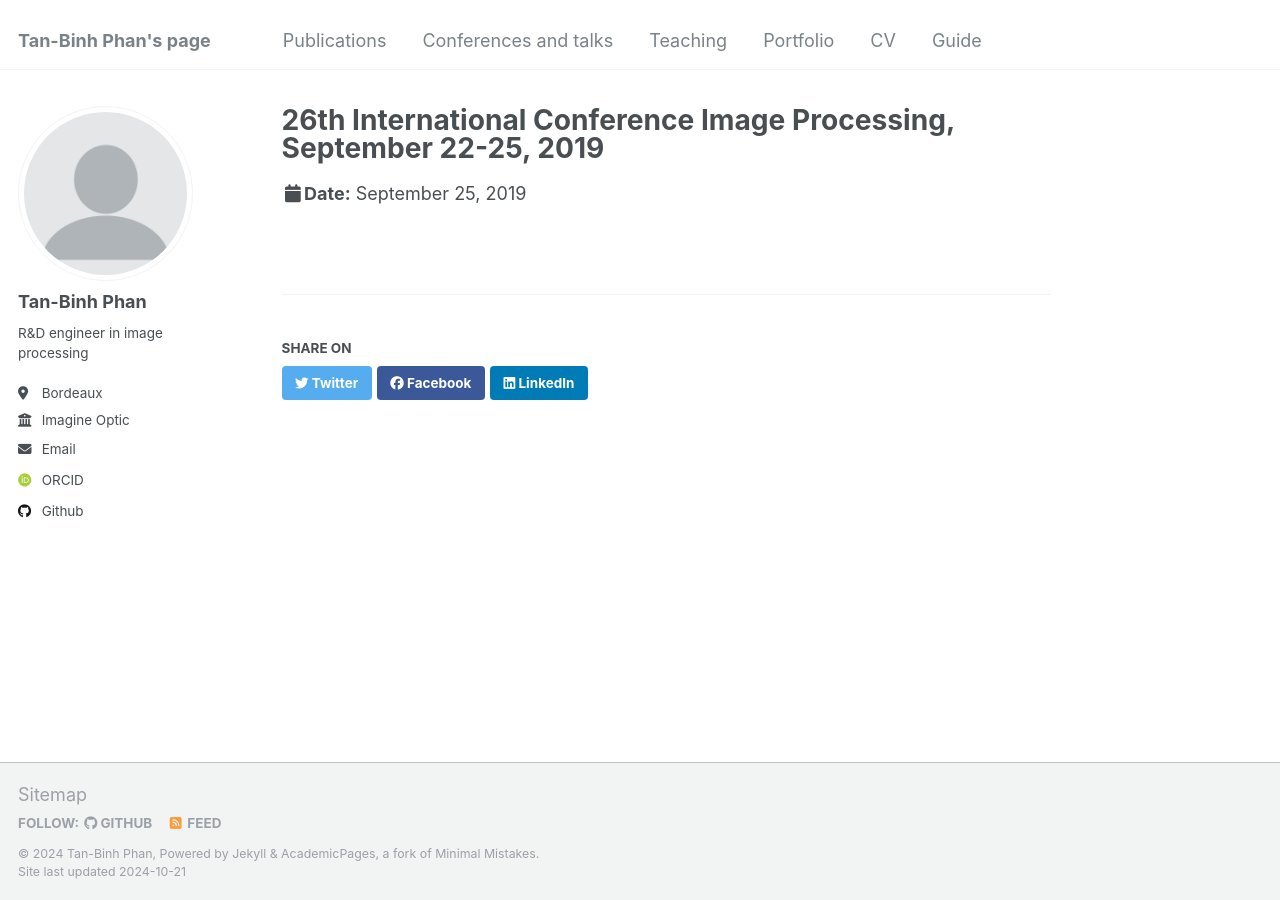
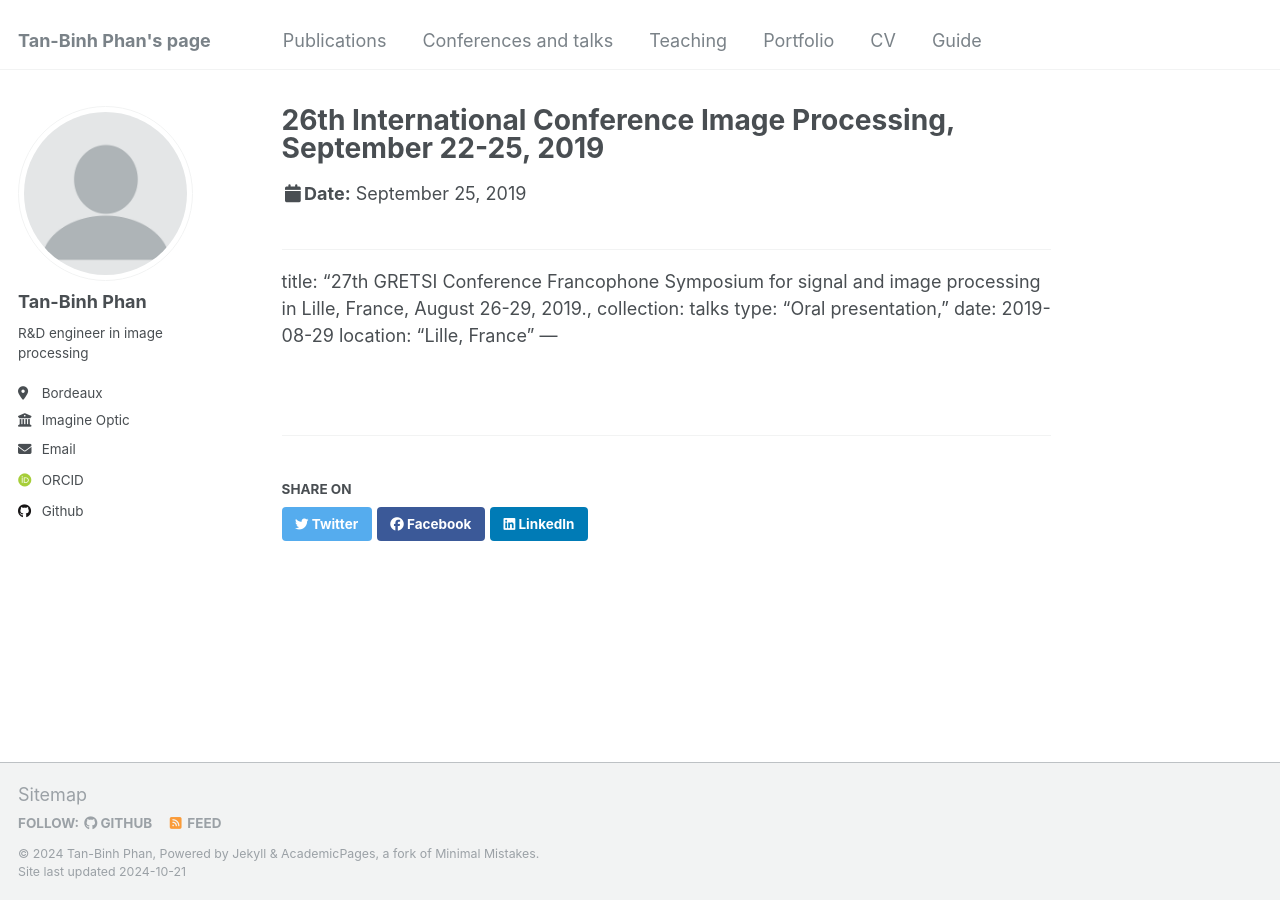
Before and after one commit to TanBinh93/tanbinhphan.github.io, a Jekyll site: the page built from _talks/2012-03-01-talk-1.md, in a window 1280 px wide. Built offline with Jekyll 4.4.1, drawn with Linux system fonts in a browser that asks for light colours; some web fonts are replaced.

Commit message:
Update 2012-03-01-talk-1.md

```diff
--- a/_talks/2012-03-01-talk-1.md
+++ b/_talks/2012-03-01-talk-1.md
@@ -6,3 +6,12 @@ type: "Poster presentation,"
 date: 2019-09-25
 location: "Taipei, Taiwan"
 ---
+
+---
+title: "27th GRETSI Conference Francophone Symposium for signal and image
+processing in Lille, France, August 26-29, 2019.,
+collection: talks
+type: "Oral presentation,"
+date: 2019-08-29
+location: "Lille, France"
+---
```
